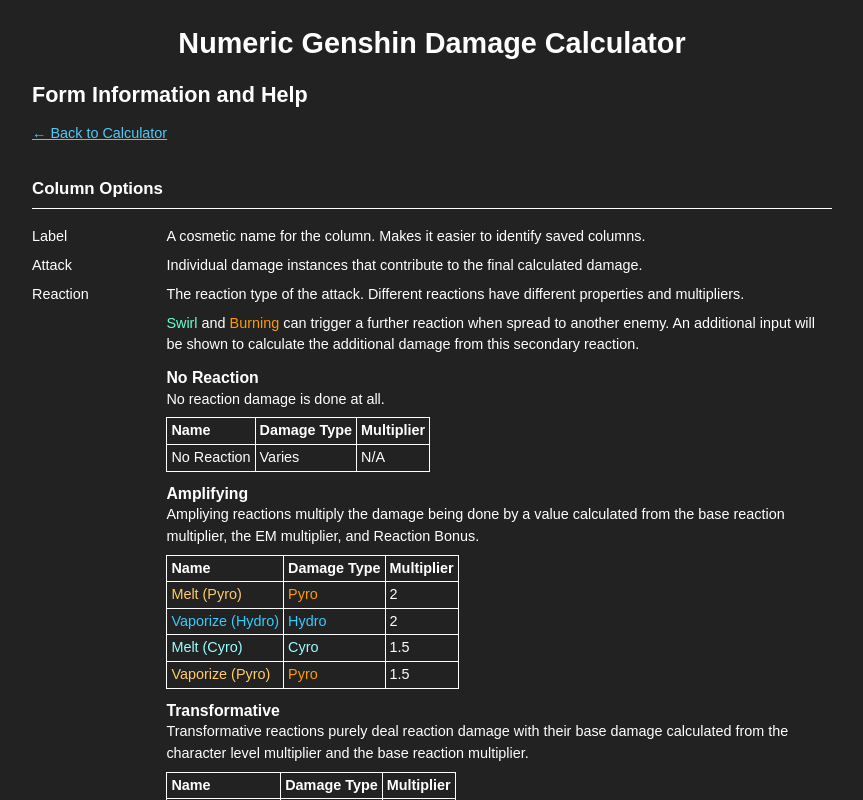
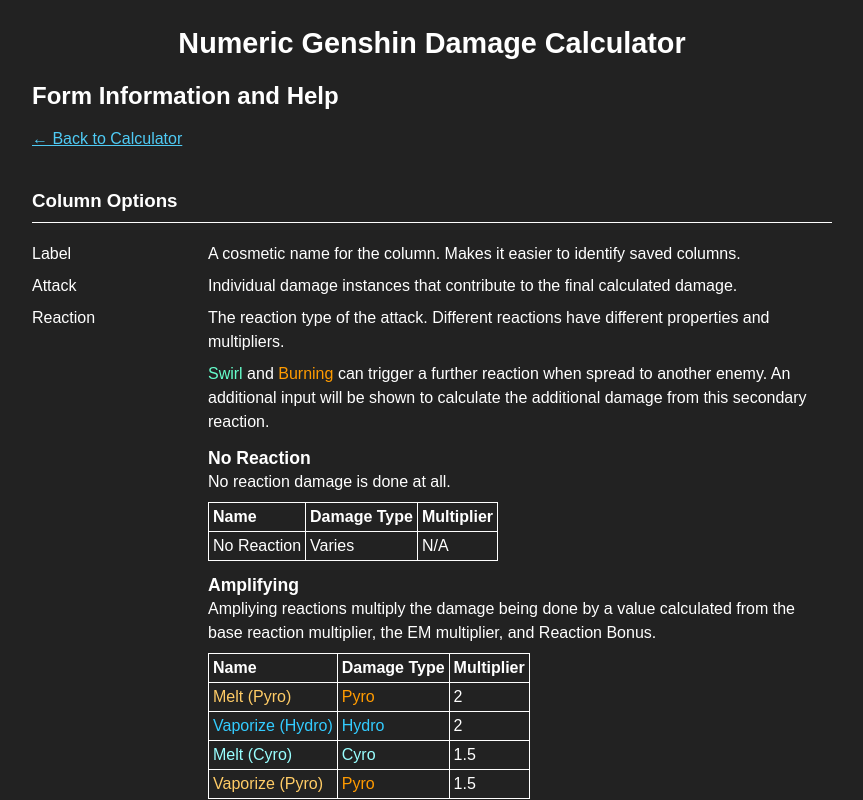
Before and after one commit to BrandonXLF/numeric-genshin-damage-calc, a React (Vite) app: page /help in a window 1280 px wide. Shown: the top 800 px of the page, without its empty margins (208-1071 px from the left). Built offline with nearby package versions, Linux system fonts and the light colour scheme.

Commit message:
Increase help page term size

```diff
--- a/src/less/HelpPage.less
+++ b/src/less/HelpPage.less
@@ -3,6 +3,7 @@
 	max-width: 800px;
 	text-align: start;
 	margin-bottom: 2em;
+	font-size: 1rem;
 
 	h2 {
 		margin-top: 0;
@@ -17,7 +18,7 @@
 
 	dl {
 		display: grid;
-		grid-template-columns: minmax(min-content, 15%) auto;
+		grid-template-columns: minmax(min-content, 20%) auto;
 		grid-column-gap: 1em;
 		grid-row-gap: 0.5em;
 		margin-bottom: 1em;
```
